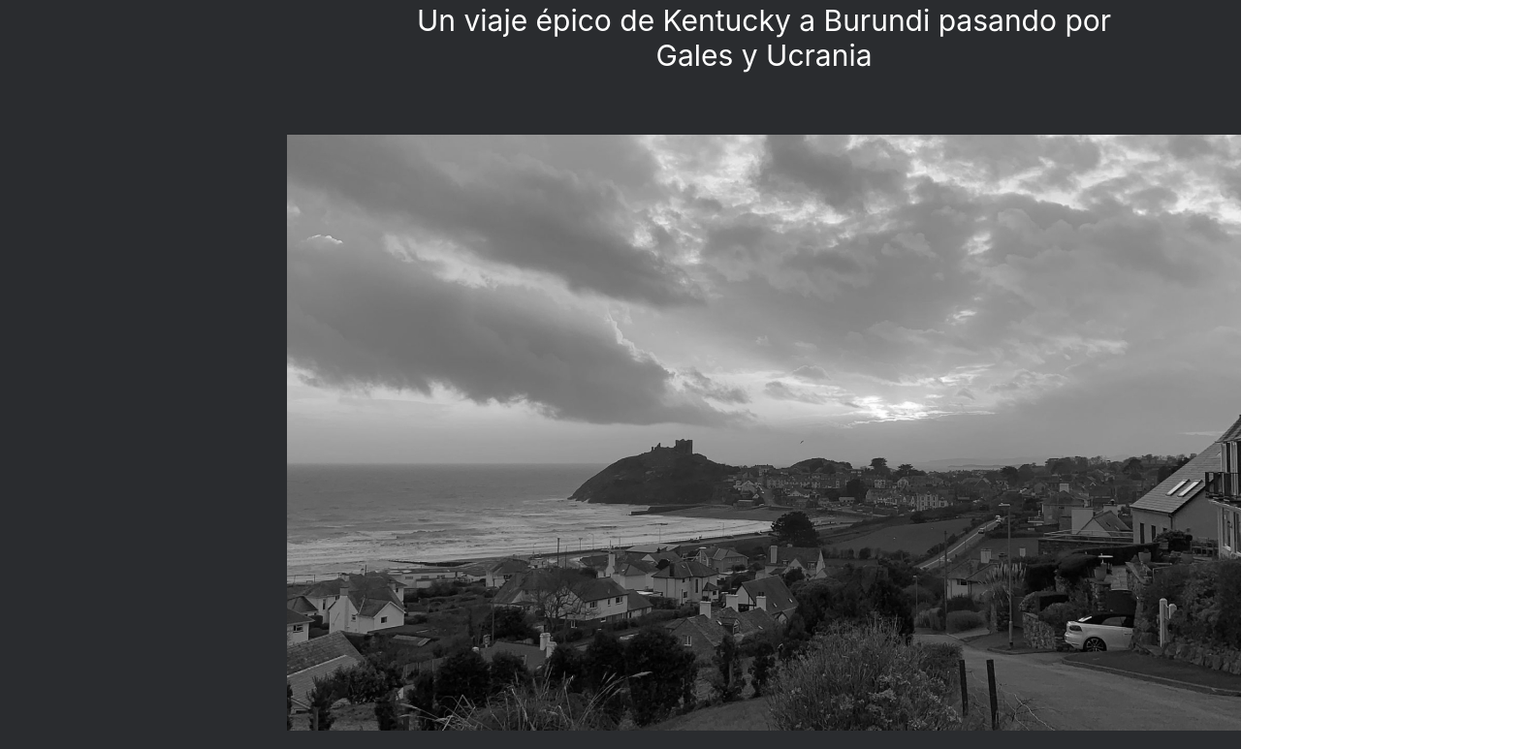
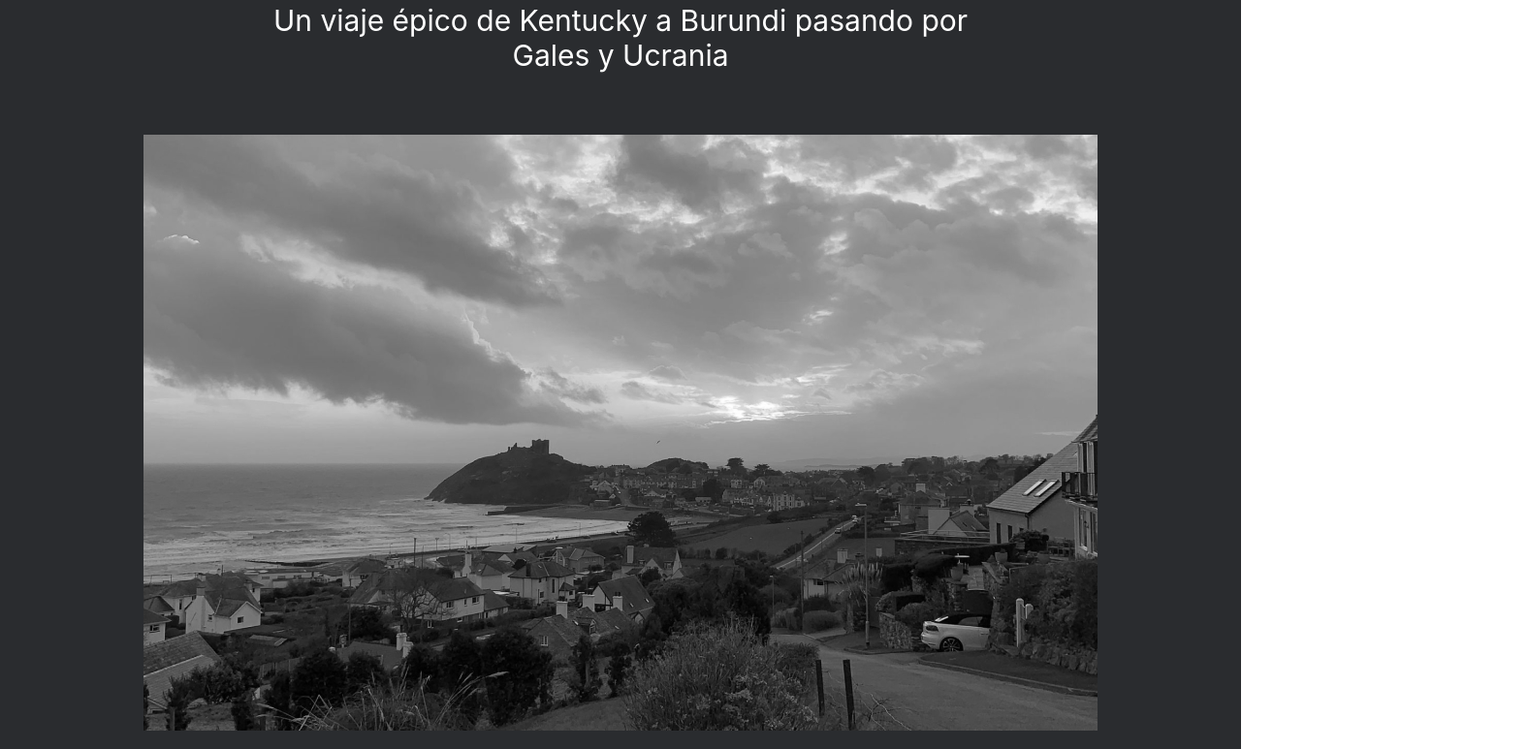
Before and after one commit to Nilza86/web_project_homeland, a plain HTML site: page index.html in a window 1280 px wide. Shown: the part 423-1196 px from the top of the page at 97% size, 1576 px wide, since content can reach past the window. Drawn offline with Linux system fonts and the light colour scheme; a web font is replaced by a local one.

Commit message:
proyecto 5 encabezado correcciones 0.8

```diff
--- a/blocks/header.css
+++ b/blocks/header.css
@@ -1,5 +1,4 @@
 .header {
-  width: 100%;
   max-width: 1280px;
   display: flex;
   flex-direction: column;
@@ -18,11 +17,12 @@
   text-align: center;
   color: #ffffff;
   max-width: 984px;
-  margin: 0px;
+  margin: 0 auto;
 }
 .header__title {
   max-width: 720px;
-  margin: 91.26px 132px 32px;
+  /* margin: 91.26px 132px 32px;*/
+  margin: 91.26px auto 32px;
   font-family: Inter;
   font-size: 96px;
   font-weight: 900;
@@ -36,11 +36,20 @@
   font-weight: 400;
   line-height: 36px;
 }
+.header__image-container {
+  display: flex;
+  justify-content: center;
+  align-items: center;
+  width: 100%;
+}
 .header__image {
   width: 984px;
   height: 615px;
   max-width: 100%;
   margin: 0 auto;
+  /* width: 100%;
+  height: auto;
+  max-width: 984px;*/
 }
 .header__section {
   max-width: 830px;
--- a/blocks/page.css
+++ b/blocks/page.css
@@ -1,7 +1,7 @@
 .page {
   background: #2a2c2f;
   width: 100%;
-  max-width: 1280px;
+  /*max-width: 1280px;*/
   margin: 0;
   padding: 0;
 }
--- a/index.html
+++ b/index.html
@@ -23,11 +23,13 @@
           <h2 class="header__subtitle">
             Un viaje épico de Kentucky a Burundi pasando por Gales y Ucrania
           </h2>
-          <img
-            class="header__image"
-            src="./images/__image.jpg"
-            alt="Foto de un paisaje"
-          />
+          <div class="header__image-container">
+            <img
+              class="header__image"
+              src="./images/__image.jpg"
+              alt="Foto de un paisaje"
+            />
+          </div>
         </div>
         <div class="header__section">
           <h3 class="header__section-title">
```
